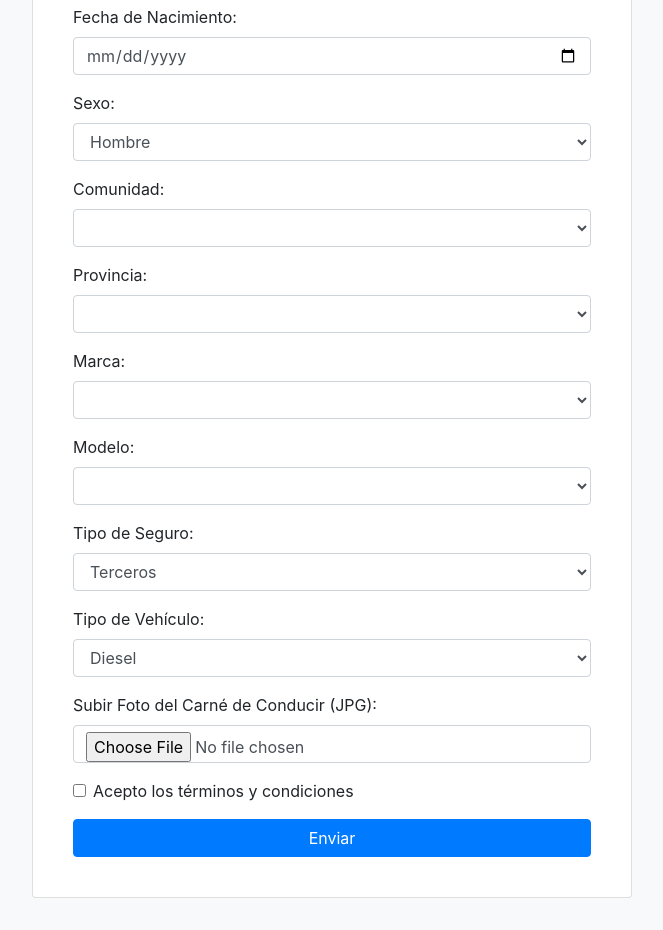
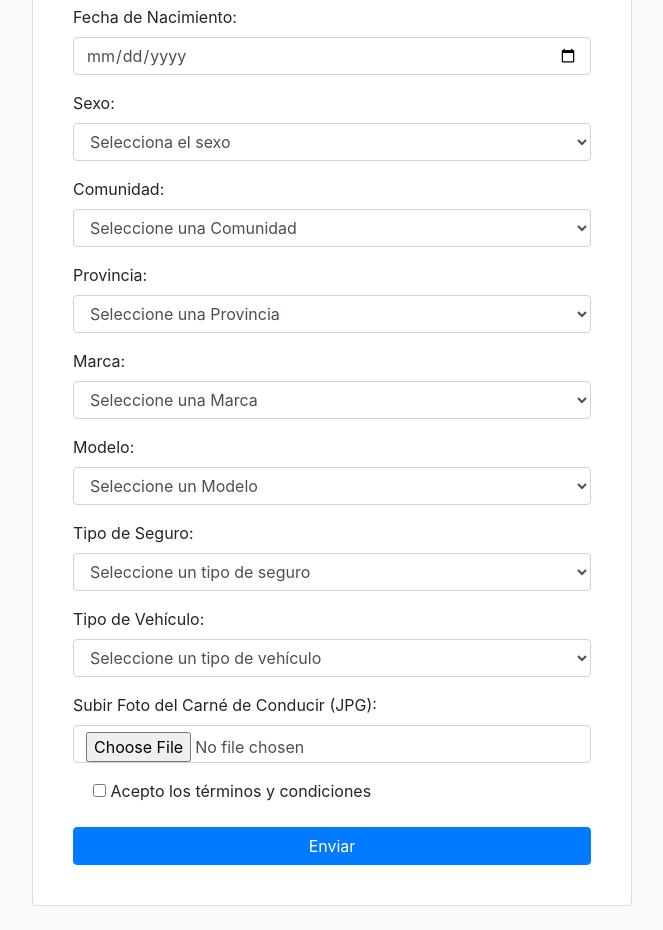
Before and after one commit to MateuCarbonell/AseguradoraCoches, a plain HTML site: page index.html in a window 1280 px wide. Shown: the part 820-1750 px from the top of the page, without its empty margins (308-971 px from the left). Drawn offline with nearby package versions, Linux system fonts and the light colour scheme.

Commit message:
Bootstrap Añadido (valid & invalid)

```diff
--- a/index.html
+++ b/index.html
@@ -81,38 +81,45 @@
                         <div class="form-group">
                             <label for="sexo">Sexo:</label>
                             <select id="sexo" name="sexo" class="form-control" >
+                                <option value="">Selecciona el sexo </option>
                                 <option value="hombre">Hombre</option>
                                 <option value="mujer">Mujer</option>
-                                <option value="otro">Otro</option>
                             </select>
                         </div>
                         <div class="form-group">
                             <label for="comunidad">Comunidad:</label>
                             <select id="comunidad" name="comunidad" class="form-control" >
-                                <!-- Opciones a completar -->
+                                <option value="">Seleccione una Comunidad</option>
+                                <option value="Andalucia">Andalucia</option>
+                                <option value="Madrid">Madrid</option>
+                                <option value="Cataluña">Cataluña</option>
                             </select>
                         </div>
                         <div class="form-group">
                             <label for="provincia">Provincia:</label>
                             <select id="provincia" name="provincia" class="form-control" >
-                                <!-- Dependiente de comunidad -->
+                                <option value="">Seleccione una Provincia</option>
                             </select>
                         </div>
                         <div class="form-group">
                             <label for="marca">Marca:</label>
                             <select id="marca" name="marca" class="form-control" >
-                                <!-- Opciones a completar -->
+                                <option value="">Seleccione una Marca</option>
+                                <option value="audi">Audi</option>
+                                <option value="bmw">BMW</option>
+                                <option value="ford">Ford</option>
                             </select>
                         </div>
                         <div class="form-group">
                             <label for="modelo">Modelo:</label>
                             <select id="modelo" name="modelo" class="form-control" >
-                                <!-- Dependiente de marca -->
+                                <option value="">Seleccione un Modelo</option>
                             </select>
                         </div>
                         <div class="form-group">
                             <label for="tipo_seguro">Tipo de Seguro:</label>
                             <select id="tipo_seguro" name="tipo_seguro" class="form-control" >
+                                <option value="">Seleccione un tipo de seguro</option>
                                 <option value="terceros">Terceros</option>
                                 <option value="terceros_ampliado">Terceros Ampliado</option>
                                 <option value="con_franquicia">Con Franquicia</option>
@@ -122,6 +129,7 @@
                         <div class="form-group">
                             <label for="tipo_vehiculo">Tipo de Vehículo:</label>
                             <select id="tipo_vehiculo" name="tipo_vehiculo" class="form-control" >
+                                <option value="">Seleccione un tipo de vehículo</option>
                                 <option value="diesel">Diesel</option>
                                 <option value="gasolina">Gasolina</option>
                                 <option value="hibrido">Híbrido</option>
@@ -130,11 +138,11 @@
                         </div>
                         <div class="form-group">
                             <label for="foto_carnet">Subir Foto del Carné de Conducir (JPG):</label>
-                            <input type="file" id="foto_carnet" name="foto_carnet" accept="image/jpeg" class="form-control" >
+                            <input type="file" id="foto_carnet" name="foto_carnet" accept="image/jpeg" class="form-control">
                         </div>
                         <div class="form-group form-check">
-                            <input type="checkbox" id="terminos" name="terminos" class="form-check-input" >
-                            <label for="terminos" class="form-check-label">Acepto los términos y condiciones</label>
+                            <input type="checkbox" id="terminos" name="terminos" class="terminos" >
+                            <label for="terminos" class="terminos">Acepto los términos y condiciones</label>
                         </div>
                         <button type="submit" class="btn btn-primary">Enviar</button>
                     </form>
```
